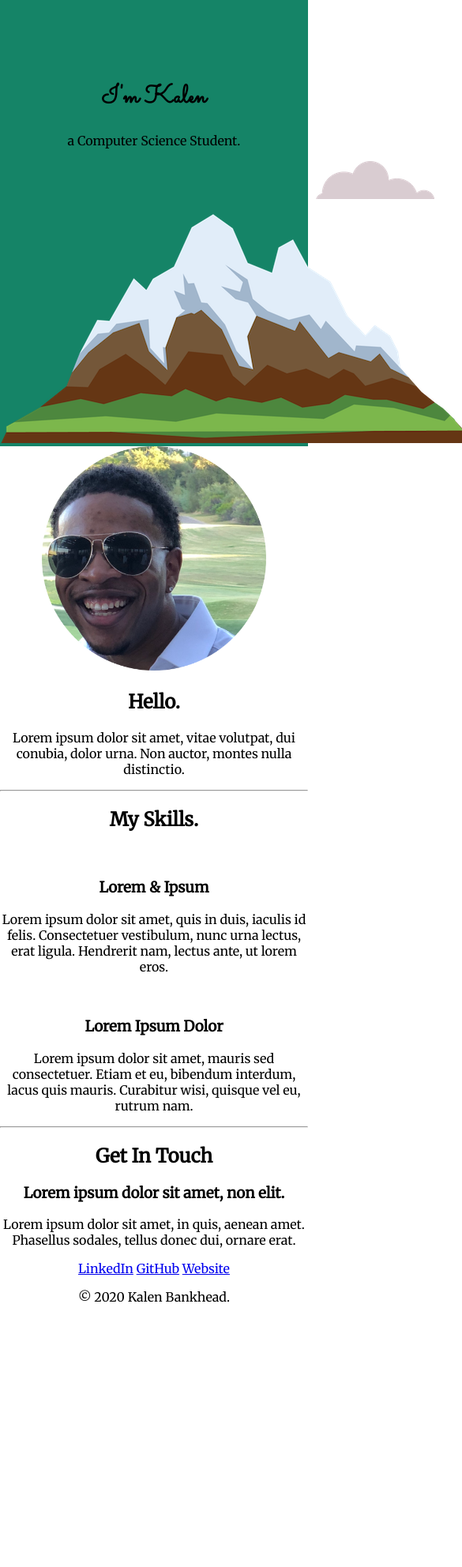
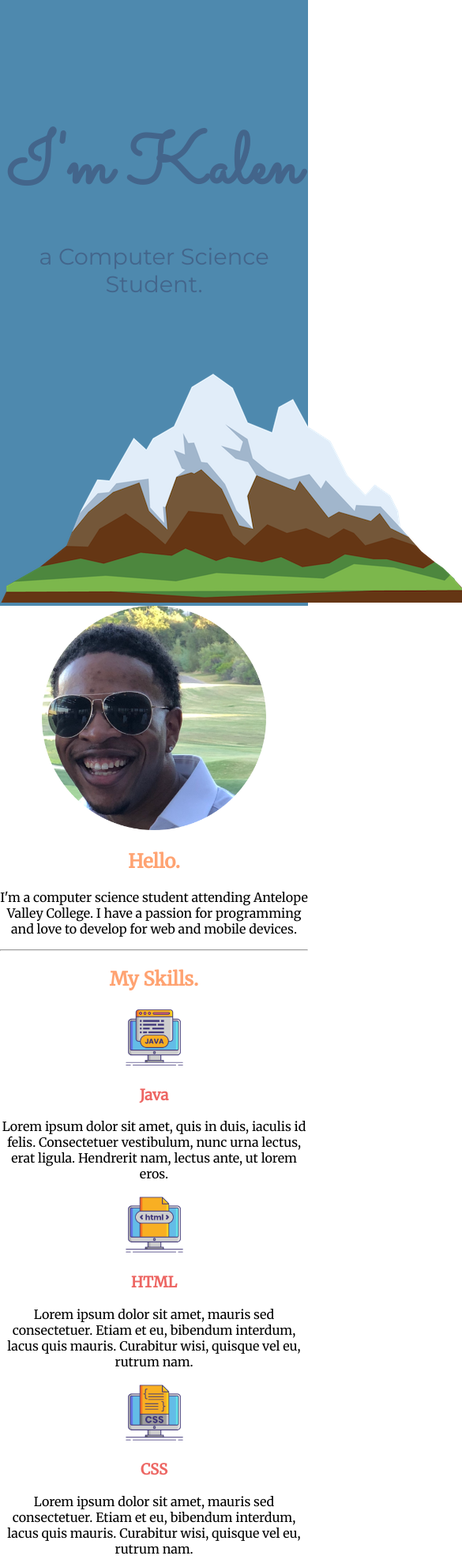
Before and after one commit to courtsideKB/PersonalWebsite, a plain HTML site: page index.html in a window 390 px wide. Shown: the top 1984 px of the page at 79% size, 585 px wide, since content can reach past the window. Before the commit the page ends 1668 px from the top, so only its background shows below. Drawn offline with Linux system fonts and the light colour scheme.

Commit message:
Added skills images and played around with CSS styling to make my website to my liking

```diff
--- a/css/styles.css
+++ b/css/styles.css
@@ -4,6 +4,7 @@ body {
     margin: 0;
     text-align: center;
     font-family: 'Merriweather', serif;
+    /* line-height: 1.42857143; */
 }
 
 /* div {
@@ -13,47 +14,93 @@ body {
 h1 {
     margin-block-start: 0;
     font-family: 'Sacramento', cursive;
+    margin: 50px auto 0 auto;
+    font-size: 5.625rem;
+    color: #43658b;
+    line-height: 1.42857143;
 }
+
+h2 {
+    color: #ffa372;
+}
+
+h3 {
+    color: #ed6663;
+}
+
 
 /************************************************CLASS SELECTORS************************************************/
 
 .top-container {
     /* background-color: #f1e3cb; */
-    background-color: #158467;
+    /* background-color: #158467; */
+    background-color: #4e89ae;
     position: relative;
     padding-top: 100px;
 }
 
-.middle-container {
+/* .middle-container {
 
 }
 
 .bottom-container {
 
-}
-
-/* .mountainsandtreesimg {
-    height: auto;
-    width: 100%;
-} */
-
-/* .mountainimg {
-    height: auto;
-    width: 100%;
 } */
 
 .top-cloud {
     position: absolute;
+    left: 1000px;
     right: 400px;
-    top: 50px;;
+    top: 150px;
 }
 
 .bottom-cloud {
     position: absolute;
-    left: 400px;
+    right: 1000px;
+    top: 340px;
 }
 
 .profile-picture {
     width: 284px;
     height: 284px;
 }
+
+.javaimg {
+    width: 77px;
+    height: 77px;
+}
+
+.htmlimg {
+    width: 77px;
+    height: 77px;
+}
+
+.cssimg {
+    width: 77px;
+    height: 77px;
+}
+
+.javascriptimg {
+    width: 77px;
+    height: 77px;
+}
+
+.pythonimg {
+    width: 77px;
+    height: 77px;
+}
+
+.h1desc {
+    font-family: 'Montserrat', sans-serif;
+    font-size: 180%;
+    font-weight: normal;
+    color: #43658b;
+}
+
+.footer-link {
+   color: #ed6663;
+}
+
+.attribution-link {
+    color: #ed6663;
+}
--- a/index.html
+++ b/index.html
@@ -13,7 +13,7 @@
     <div class="top-container">
         <img class="top-cloud" src="images/cloud.png" alt="clouds-img">
         <h1>I'm Kalen</h1>
-        <p>a Computer Science Student.</p>
+        <p class="h1desc">a Computer Science Student.</p>
         <img class="bottom-cloud" src="images/cloud.png" alt="clouds-img">
         <img class="mountainimg" src="images/mountain.png" alt="mountain-img">
     </div>
@@ -21,19 +21,34 @@
         <div class="profile">
           <img class="profile-picture" src="images/profilepicture.png" alt="profile-picture">
           <h2>Hello.</h2>
-          <p>Lorem ipsum dolor sit amet, vitae volutpat, dui conubia, dolor urna. Non auctor, montes nulla distinctio.</p>
+          <p>I'm a computer science student attending Antelope Valley College. I have a passion for programming and love to develop for web and mobile devices.</p>
         </div>
         <hr>
         <div class="skills">
           <h2>My Skills.</h2>
           <div class="skill-row">
-            <img class="" src="" alt="">
-            <h3>Lorem & Ipsum</h3>
+            <img class="javaimg" src="images/049-java.png" alt="javapng">
+            <h3>Java</h3>
             <p>Lorem ipsum dolor sit amet, quis in duis, iaculis id felis. Consectetuer vestibulum, nunc urna lectus, erat ligula. Hendrerit nam, lectus ante, ut lorem eros.</p>
           </div>
           <div class="skill-row">
-            <img class="" src="" alt="">
-            <h3>Lorem Ipsum Dolor</h3>
+            <img class="htmlimg" src="images/045-html.png" alt="htmlpng">
+            <h3>HTML</h3>
+            <p>Lorem ipsum dolor sit amet, mauris sed consectetuer. Etiam et eu, bibendum interdum, lacus quis mauris. Curabitur wisi, quisque vel eu, rutrum nam.</p>
+          </div>
+          <div class="skill-row">
+            <img class="cssimg" src="images/021-css.png" alt="csspng">
+            <h3>CSS</h3>
+            <p>Lorem ipsum dolor sit amet, mauris sed consectetuer. Etiam et eu, bibendum interdum, lacus quis mauris. Curabitur wisi, quisque vel eu, rutrum nam.</p>
+          </div>
+          <div class="skill-row">
+            <img class="javascriptimg" src="images/050-javascript.png" alt="javascriptpng">
+            <h3>Javascript</h3>
+            <p>Lorem ipsum dolor sit amet, mauris sed consectetuer. Etiam et eu, bibendum interdum, lacus quis mauris. Curabitur wisi, quisque vel eu, rutrum nam.</p>
+          </div>
+          <div class="skill-row">
+            <img class="pythonimg" src="images/065-python.png" alt="pythonpng">
+            <h3>Python</h3>
             <p>Lorem ipsum dolor sit amet, mauris sed consectetuer. Etiam et eu, bibendum interdum, lacus quis mauris. Curabitur wisi, quisque vel eu, rutrum nam.</p>
           </div>
         </div>
@@ -51,7 +66,7 @@
         <a class="footer-link" href="https://www.linkedin.com/">LinkedIn</a>
         <a class="footer-link" href="https://github.com/">GitHub</a>
         <a class="footer-link" href="https://www.appbrewery.co/">Website</a>
-        <p>© 2020 Kalen Bankhead.</p>
+        <p>© 2020 <u>Kalen Bankhead</u>. - Icons made by <a class="attribution-link" href="https://www.flaticon.com/authors/flat-icons" title="Flat Icons">Flat Icons</a> from <a class="attribution-link" href="https://www.flaticon.com/" title="Flaticon"> www.flaticon.com</a></p>
       </div>
 
 
```
Also changed, not shown: images/021-css.png (added), images/045-html.png (added), images/049-java.png (added), images/050-javascript.png (added), images/065-python.png (added).
